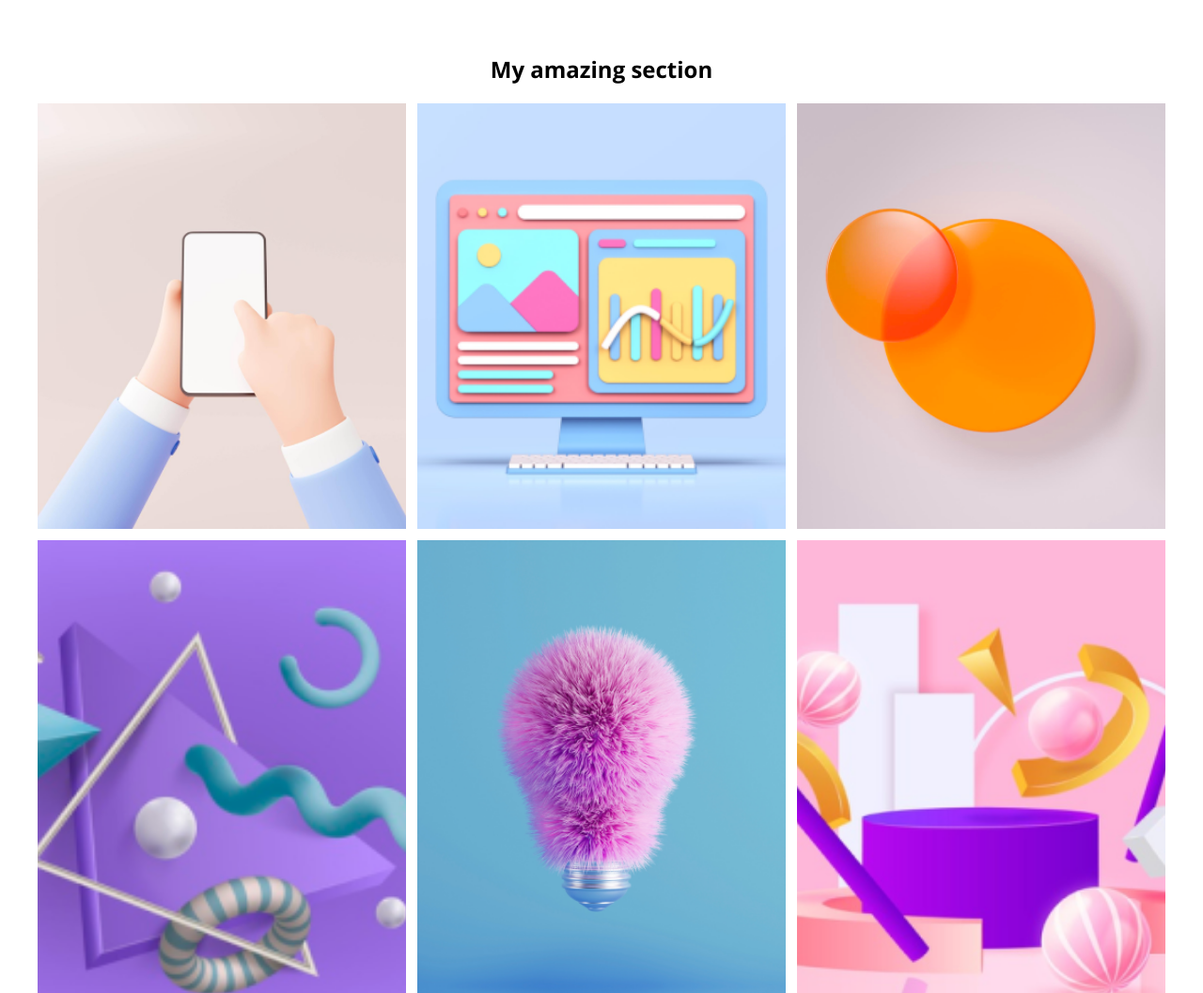
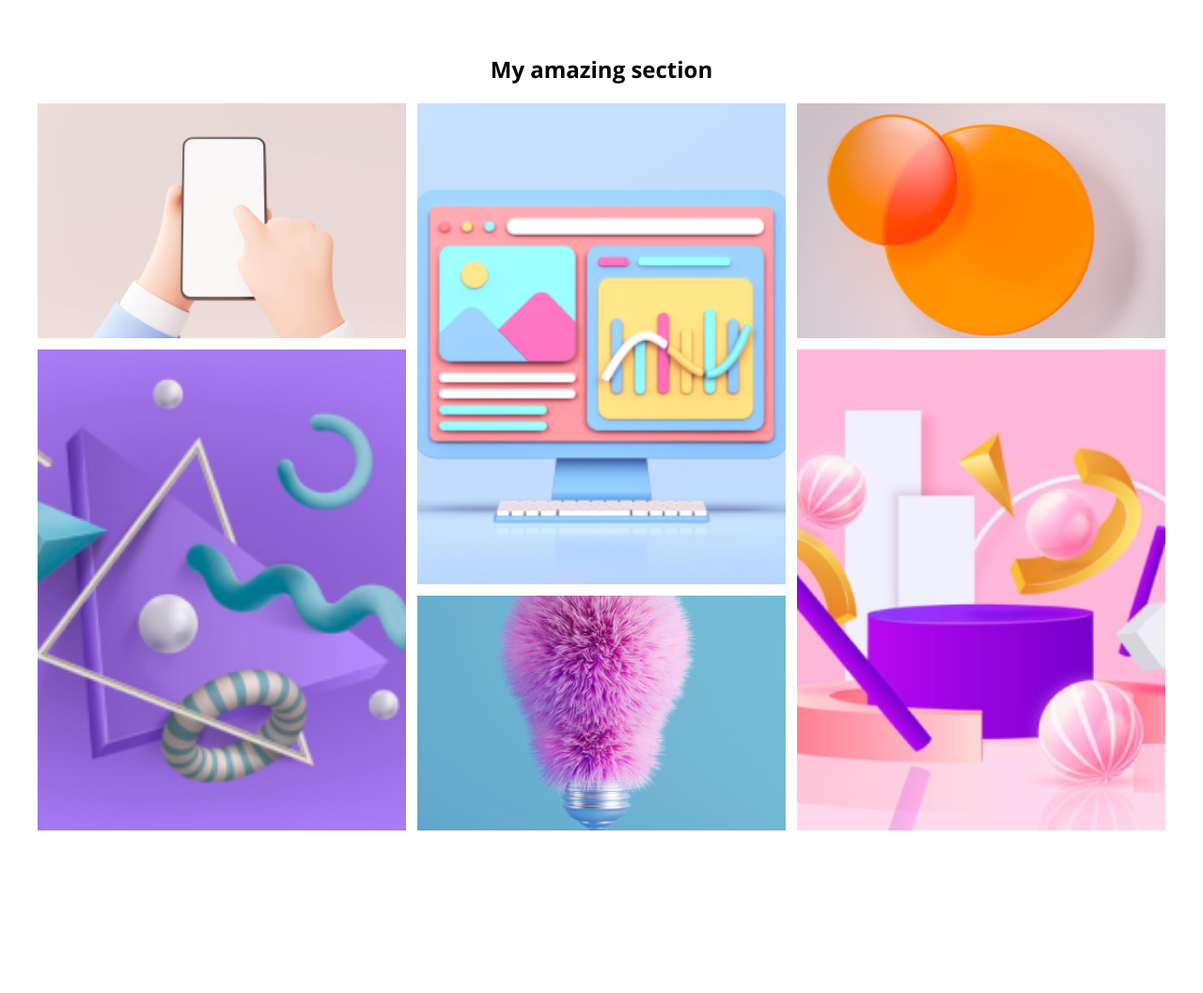
Before and after one commit to siam78/b14-webdev-portfolio, a plain HTML site: page index.html in a window 1280 px wide. Shown: the part 1475-2532 px from the top of the page at 94% size. After the commit the page ends 2364 px from the top, so only its background shows below. Drawn offline with nearby package versions, Linux system fonts and the light colour scheme.

Commit message:
Enhance layout and styling for the "My amazing works" section with grid system

```diff
--- a/index.html
+++ b/index.html
@@ -115,26 +115,28 @@
     <section class="my-amazing-parent container">
         <h2>My amazing section</h2>
         <div class="gallery">
-            <div>
+            <div class="box1">
                 <img src="./images/Rectangle 8.png" alt="">
             </div>
-            <div>
+            <div class="box2">
                 <img src="./images/Rectangle 9.png" alt="">
             </div>
-            <div>
+            <div class="box3">
                 <img src="./images/Rectangle 10.png" alt="">
             </div>
-            <div>
+            <div class="box4">
                 <img src="./images/Rectangle 11.png" alt="">
             </div>
-            <div>
+            <div class="box5">
                 <img src="./images/Rectangle 12.png" alt="">
             </div>
-            <div>
+            <div class="box6">
                 <img src="./images/Rectangle 13.png" alt="">
             </div>
         </div>
     </section>
+    <!-- My amazing works end -->
+
 </body>
 
 </html>
--- a/style.css
+++ b/style.css
@@ -124,12 +124,12 @@ ul li a {
 }
 
 /* what i do css */
-.what-i-do-parent{
+.what-i-do-parent {
     margin: 60px auto;
     text-align: center;
 }
 
-.what-i-do-card-container{
+.what-i-do-card-container {
     margin-top: 30px;
     display: flex;
     justify-content: space-between;
@@ -142,27 +142,59 @@ ul li a {
     border-radius: 5px;
     text-align: left;
 }
-.what-i-do-card-container .what-i-do-card h2{
+
+.what-i-do-card-container .what-i-do-card h2 {
     margin: 10px 0;
 }
-.what-i-do-card-container .what-i-do-card p{
+
+.what-i-do-card-container .what-i-do-card p {
     color: #757575;
     font-size: 15px;
 }
 
 /* my amazing section */
-.my-amazing-parent{
+.my-amazing-parent {
     text-align: center;
 }
-.gallery{
+
+.gallery {
     margin-top: 20px;
     display: grid;
     grid-template-columns: repeat(3, 1fr);
     gap: 12px;
+    grid-auto-rows: 250px;
+    grid-template-areas:
+    "one two three"
+    "four two six"
+    "four five six";
 }
 
-.gallery img{
+.gallery img {
     height: 100%;
     width: 100%;
     object-fit: cover;
 }
+
+.box1 {
+    grid-area: one;
+}
+
+.box2 {
+    grid-area: two;
+}
+
+.box3 {
+    grid-area: three;
+}
+
+.box4 {
+    grid-area: four;
+}
+
+.box5 {
+    grid-area: five;
+}
+
+.box6 {
+    grid-area: six;
+}
```
